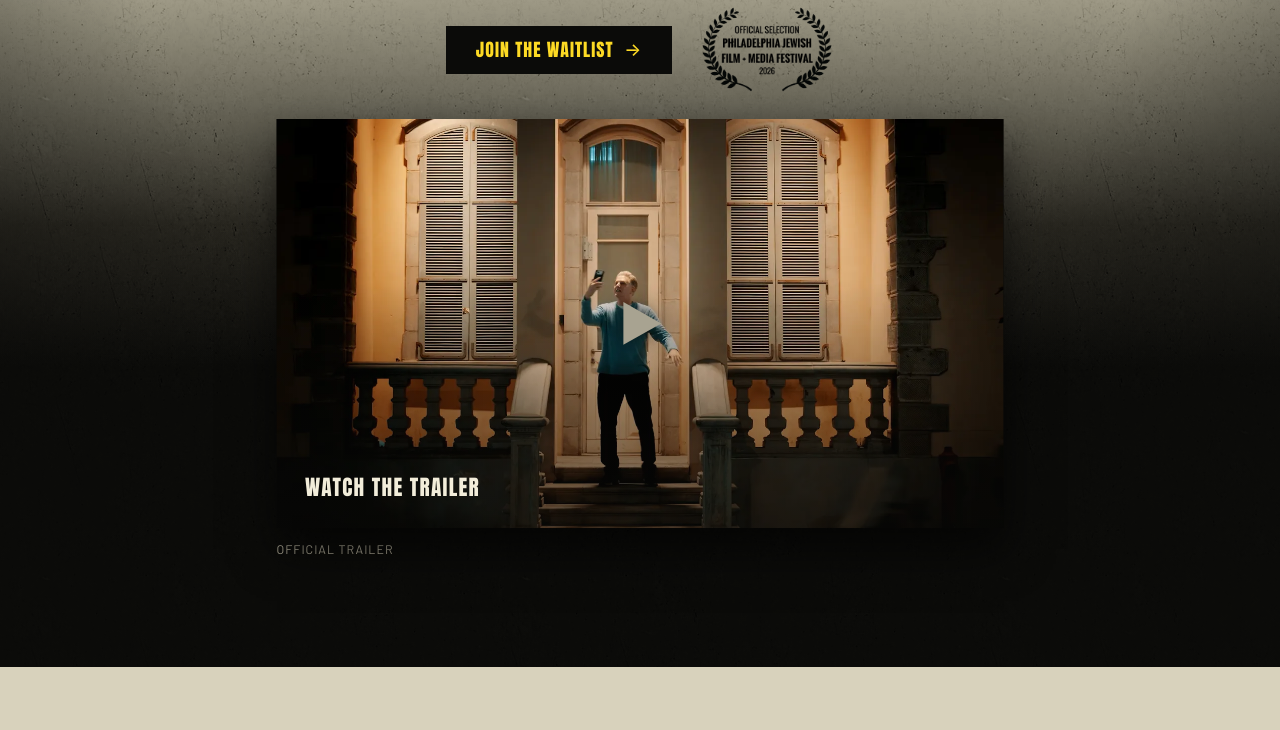
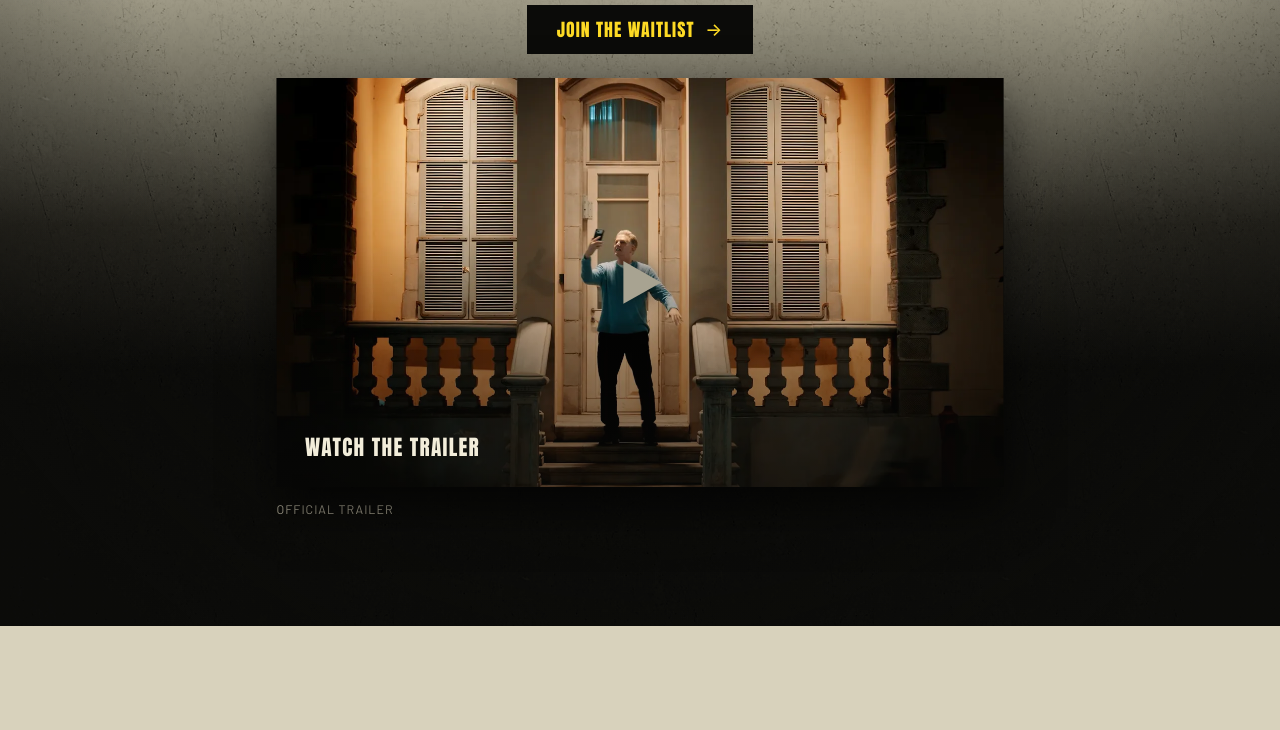
Before and after one commit to rberdahcanet-aicn/aicy-site, a plain HTML site: page index.html in a window 1280 px wide. Shown: the part 327-1057 px from the top of the page. Drawn offline with Linux system fonts and the light colour scheme.

Commit message:
Header: remove festival laurel next to waitlist button
Co-Authored-By: Claude Opus 5.5 <noreply@anthropic.com>
Claude-Session: https://claude.ai/code/session_017mxJK1554Bd4niBkMgU8o3

```diff
--- a/index.html
+++ b/index.html
@@ -398,7 +398,6 @@ h1,h2,h3,p{margin:0}
     </div>
     <div class="hero__cta">
       <a class="btn btn--ink" href="#waitlist">Join the waitlist <span class="arrow" aria-hidden="true">&#8594;</span></a>
-      <img class="hero__laurel" src="img/philadelphia-2026-laurel-black.webp" alt="Official Selection, Philadelphia Jewish Film + Media Festival 2026" width="700" height="465">
     </div>
     <div class="trailer-wrap">
       <div class="trailer" id="trailer">
```
